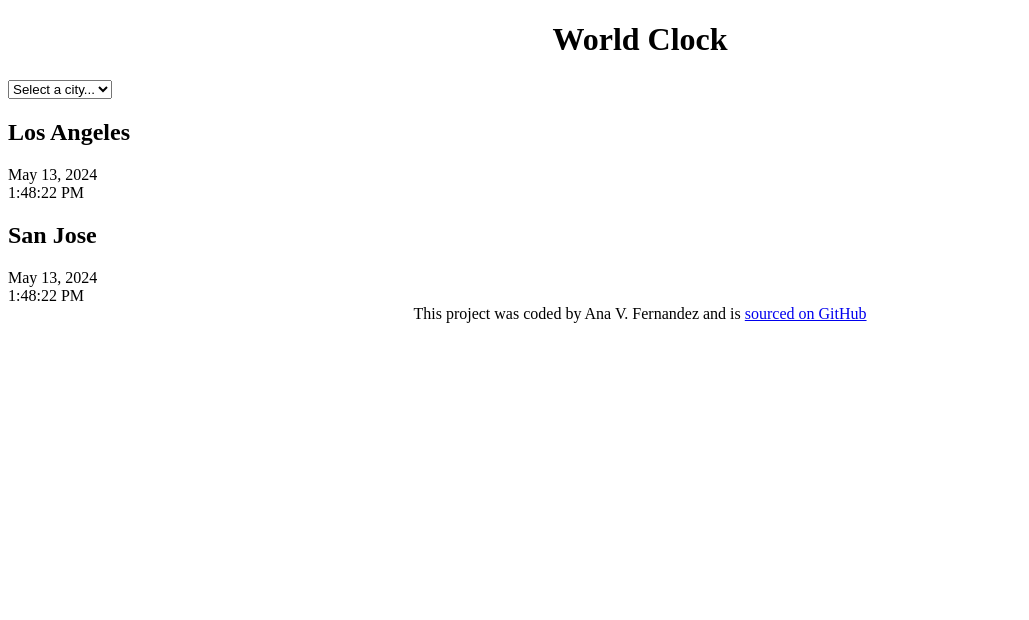
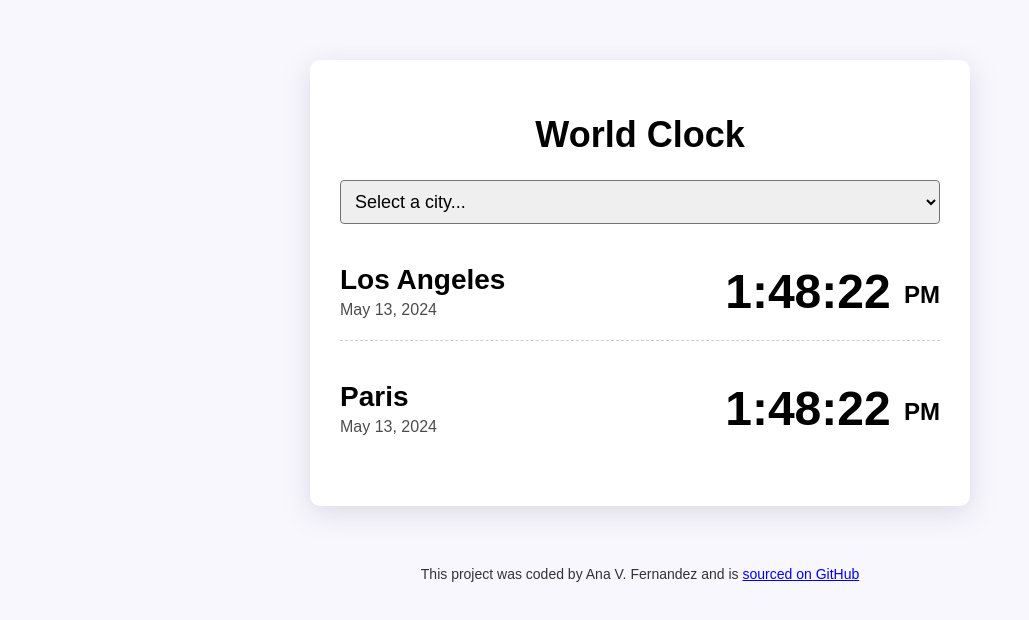
Before and after one commit to avfernandez03/World-Clock, a plain HTML site: page index.html in a window 1280 px wide. Shown: the whole page, without its empty margins (0-1029 px from the left). Drawn offline with Linux system fonts and the light colour scheme.

Commit message:
Added CSS

```diff
--- a/css/style.css
+++ b/css/style.css
@@ -1,7 +1,68 @@
 h1 {
     text-align: center;
+    font-family: sans-serif;
+    font-size: 36px;
+}
+
+h2 {
+    margin: 0 0 5px;
+    font-size: 28px;
 }
 
 footer {
     text-align: center;
+    font-size: 14px;
+    color: rgba(0, 0, 0, 0.8);
 }
+
+body {
+    background-color:#f9f7fe;
+    font-family: sans-serif;
+}
+
+.container {
+    max-width: 600px;
+    box-shadow: rgba(100, 100, 111, 0.2) 0px 7px 29px 0px;
+    padding: 30px;
+    margin: 60px auto;
+    background: white;
+    border-radius: 10px;
+
+}
+
+select {
+    display: block;
+    width: 100%;
+    border-radius: 4px;
+    padding: 10px;
+    font-size: 18px;
+}
+
+
+
+.date {
+    opacity: 0.7;
+}
+
+.city {
+    display: flex;
+    margin: 20px 0;
+    justify-content: space-between;
+    border-bottom: 1px dashed rgba(0, 0, 0, 0.2);
+    padding: 20px 0;
+}
+
+.city:last-child {
+    border:none
+}
+
+.time {
+    font-size: 48px;
+    font-weight: bold;
+}
+
+.time small{
+    font-size: 24px;
+    vertical-align: middle;
+    line-height: 48px;
+}
--- a/index.html
+++ b/index.html
@@ -17,16 +17,20 @@
     <option value="">Paris</option>
 </select>
 <div class="city">
+    <div>
     <h2>Los Angeles</h2>
     <div class="date">May 13, 2024</div>
-    <div class="time">1:48:22 PM</div>
+    </div>
+    <div class="time">1:48:22 <small>PM</small></div>
 </div>
-    <div class="city">
-    <h2>San Jose</h2>
+<div class="city">
+    <div>
+    <h2>Paris</h2>
     <div class="date">May 13, 2024</div>
-    <div class="time">1:48:22 PM</div>
     </div>
-
+    <div class="time">1:48:22 <small>PM</small></div>
+</div>
+</div>
 <footer>
     This project was coded by Ana V. Fernandez and is <a href="https://github.com/avfernandez03/World-Clock" target="_blank">sourced on GitHub</a>
  </footer>
```
